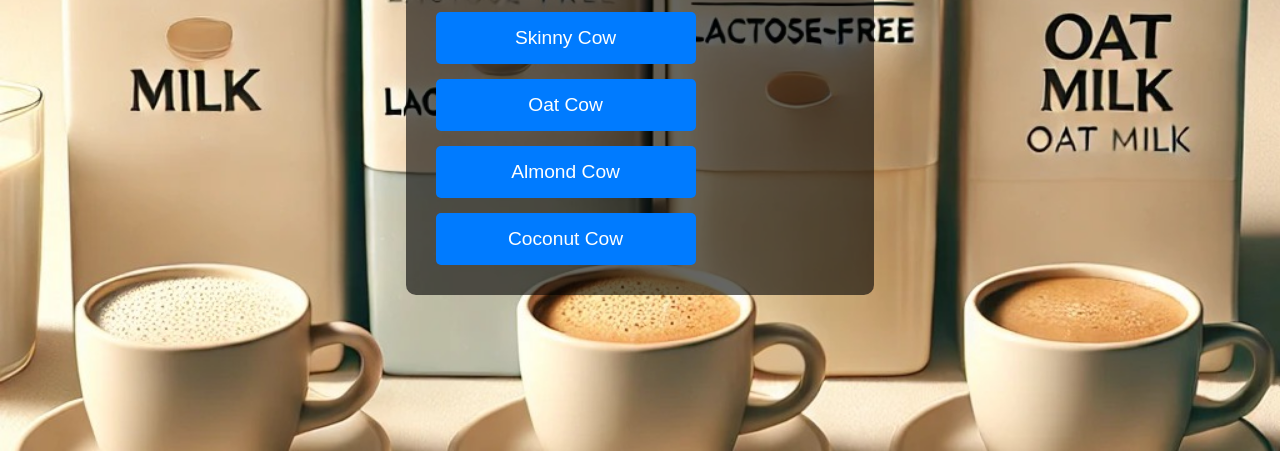
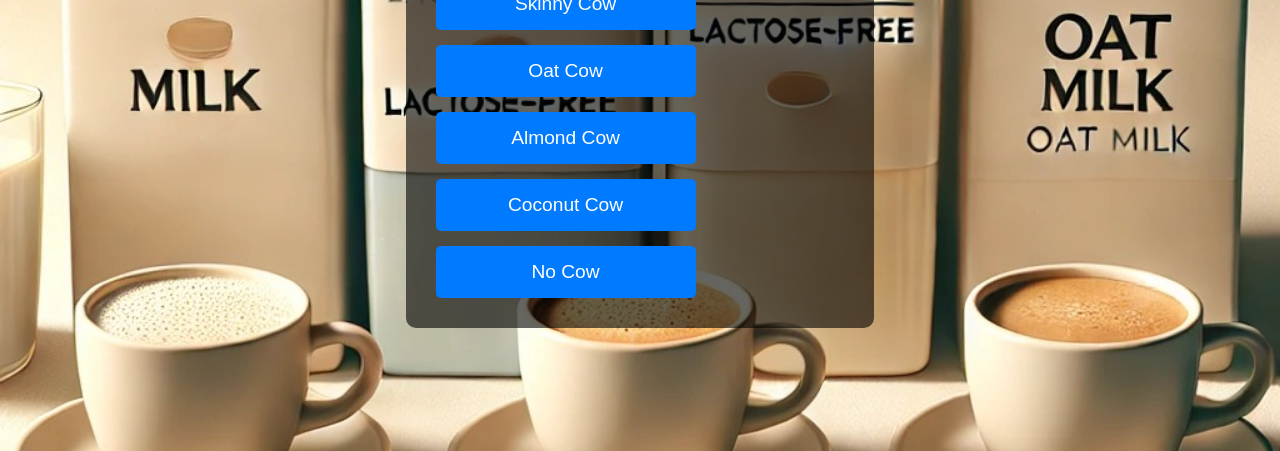
Before and after one commit to CreationDark/trialweb, a plain HTML site: page fifthPage.html in a window 1280 px wide. Shown: the part 349-800 px from the top of the page. Drawn offline with Linux system fonts and the light colour scheme.

Commit message:
Update fifthPage.html

```diff
--- a/fifthPage.html
+++ b/fifthPage.html
@@ -57,6 +57,7 @@
             <a href="sixthPage.html?choice=option3" class="button">Oat Cow</a>
             <a href="sixthPage.html?choice=option4" class="button">Almond Cow</a>
             <a href="sixthPage.html?choice=option4" class="button">Coconut Cow</a>
+            <a href="sixthPage.html?choice=option4" class="button">No Cow</a>
         </div>
     </div>
 </body>
```
